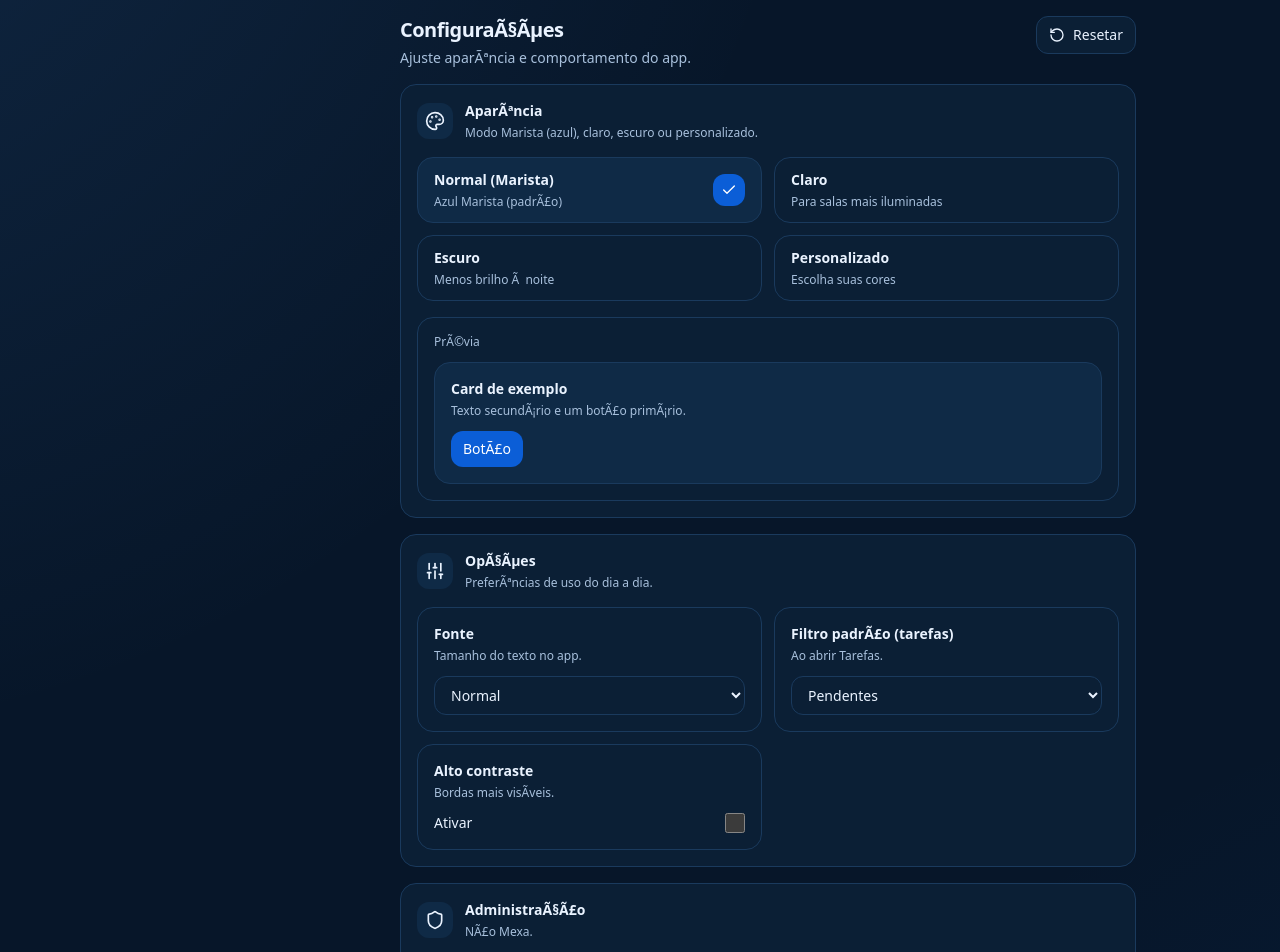
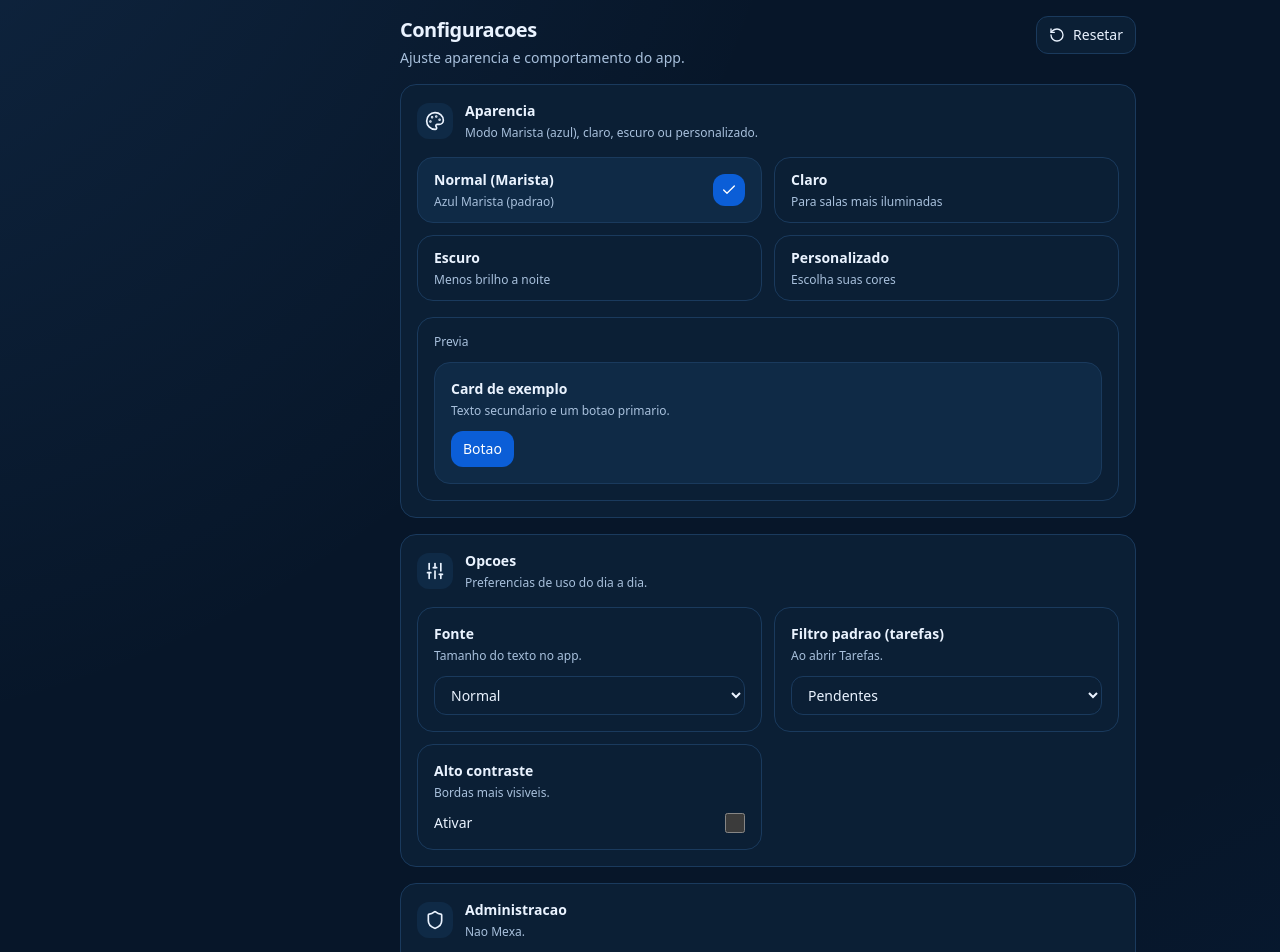
Before and after one commit to RCCxd/dash, a React (Vite) app: page /configuracoes in a window 1280 px wide. Shown: the top 952 px of the page. Built offline with nearby package versions, Linux system fonts and the light colour scheme; no server answers.

Commit message:
marina lindona

```diff
--- a/src/pages/RoutinePage.jsx
+++ b/src/pages/RoutinePage.jsx
@@ -98,7 +98,7 @@ function RoutineGrid({ events }) {
                   >
                     <div className="truncate font-medium">{e.title}</div>
                     <div className="truncate text-[11px] text-muted">
-                      {e.start}â€“{e.end}
+                      {e.start}-{e.end}
                     </div>
                   </div>
                 )
@@ -268,7 +268,7 @@ export default function RoutinePage() {
                   <div className="min-w-0">
                     <div className="truncate text-sm font-medium text-app">{e.title}</div>
                     <div className="truncate text-xs text-muted">
-                      {formatWeekdayShort(e.day)} {e.start}â€“{e.end}
+                      {formatWeekdayShort(e.day)} {e.start}-{e.end}
                     </div>
                   </div>
                   <div className="flex shrink-0 items-center gap-2">
@@ -326,11 +326,11 @@ export default function RoutinePage() {
 
             <form onSubmit={onSave} className="space-y-3 p-4">
               <label className="block">
-                <div className="text-xs font-medium text-muted">TÃ­tulo *</div>
+                <div className="text-xs font-medium text-muted">Titulo *</div>
                 <input
                   value={form.title}
                   onChange={(e) => set('title', e.target.value)}
-                  placeholder="Ex: Estudar MatemÃ¡tica"
+                  placeholder="Ex: Estudar Matematica"
                   className="mt-1 h-10 w-full rounded-xl border border-app bg-surface px-3 text-sm text-app placeholder:text-muted focus:outline-none"
                 />
               </label>
@@ -352,7 +352,7 @@ export default function RoutinePage() {
                 </label>
 
                 <label className="block">
-                  <div className="text-xs font-medium text-muted">InÃ­cio</div>
+                  <div className="text-xs font-medium text-muted">Inicio</div>
                   <input
                     type="time"
                     value={form.start}
--- a/src/pages/SettingsPage.jsx
+++ b/src/pages/SettingsPage.jsx
@@ -77,13 +77,13 @@ function HexPicker({ label, value, onChange }) {
         />
       </div>
       <div className="mt-2 flex items-center justify-between gap-3">
-        <div className="text-xs text-muted">{normalized ? normalized.toUpperCase() : 'InvÃ¡lido'}</div>
+        <div className="text-xs text-muted">{normalized ? normalized.toUpperCase() : 'Invalido'}</div>
         <div className="inline-flex items-center gap-2 text-xs text-muted">
           <span
             className="h-4 w-4 rounded border border-app"
             style={{ background: normalized || 'transparent' }}
           />
-          PrÃ©via
+          Previa
         </div>
       </div>
     </label>
@@ -107,9 +107,9 @@ export default function SettingsPage() {
       <div className="dash-enter flex items-start justify-between gap-3">
         <div>
           <h1 className="text-lg font-semibold tracking-tight text-app md:text-xl">
-            ConfiguraÃ§Ãµes
+            Configuracoes
           </h1>
-          <p className="mt-1 text-sm text-muted">Ajuste aparÃªncia e comportamento do app.</p>
+          <p className="mt-1 text-sm text-muted">Ajuste aparencia e comportamento do app.</p>
         </div>
         <button
           type="button"
@@ -125,14 +125,14 @@ export default function SettingsPage() {
         <Section
           delay={40}
           icon={Palette}
-          title="AparÃªncia"
+          title="Aparencia"
           description="Modo Marista (azul), claro, escuro ou personalizado."
         >
           <div className="grid grid-cols-1 gap-3 md:grid-cols-2">
             <ModeButton
               active={settings.themeMode === 'marista'}
               title="Normal (Marista)"
-              subtitle="Azul Marista (padrÃ£o)"
+              subtitle="Azul Marista (padrao)"
               onClick={() => updateSettings({ themeMode: 'marista' })}
             />
             <ModeButton
@@ -144,7 +144,7 @@ export default function SettingsPage() {
             <ModeButton
               active={settings.themeMode === 'dark'}
               title="Escuro"
-              subtitle="Menos brilho Ã  noite"
+              subtitle="Menos brilho a noite"
               onClick={() => updateSettings({ themeMode: 'dark' })}
             />
             <ModeButton
@@ -158,7 +158,7 @@ export default function SettingsPage() {
           {settings.themeMode === 'custom' ? (
             <div className="mt-4 space-y-4">
               <HexPicker
-                label="Cor primÃ¡ria (botÃµes/links)"
+                label="Cor primaria (botoes/links)"
                 value={settings.customPrimary}
                 onChange={(hex) => updateSettings({ customPrimary: hex })}
               />
@@ -171,21 +171,21 @@ export default function SettingsPage() {
           ) : null}
 
           <div className="dash-card mt-4 rounded-2xl border border-app bg-surface p-4">
-            <div className="text-xs font-medium text-muted">PrÃ©via</div>
+            <div className="text-xs font-medium text-muted">Previa</div>
             <div className="dash-card mt-3 rounded-2xl border border-app bg-surface2 p-4">
               <div className="text-sm font-semibold text-app">Card de exemplo</div>
-              <p className="mt-1 text-xs text-muted">Texto secundÃ¡rio e um botÃ£o primÃ¡rio.</p>
+              <p className="mt-1 text-xs text-muted">Texto secundario e um botao primario.</p>
               <button
                 type="button"
                 className="dash-tab mt-3 rounded-xl px-3 py-2 text-sm font-medium btn-primary"
               >
-                BotÃ£o
+                Botao
               </button>
             </div>
           </div>
         </Section>
 
-        <Section delay={90} icon={Sliders} title="OpÃ§Ãµes" description="PreferÃªncias de uso do dia a dia.">
+        <Section delay={90} icon={Sliders} title="Opcoes" description="Preferencias de uso do dia a dia.">
           <div className="grid grid-cols-1 gap-3 md:grid-cols-2">
             <label className="dash-card rounded-2xl border border-app bg-surface p-4">
               <div className="text-sm font-semibold text-app">Fonte</div>
@@ -202,7 +202,7 @@ export default function SettingsPage() {
             </label>
 
             <label className="dash-card rounded-2xl border border-app bg-surface p-4">
-              <div className="text-sm font-semibold text-app">Filtro padrÃ£o (tarefas)</div>
+              <div className="text-sm font-semibold text-app">Filtro padrao (tarefas)</div>
               <p className="mt-1 text-xs text-muted">Ao abrir Tarefas.</p>
               <select
                 value={settings.defaultTaskFilter}
@@ -211,13 +211,13 @@ export default function SettingsPage() {
               >
                 <option value="pending">Pendentes</option>
                 <option value="all">Tudo</option>
-                <option value="done">ConcluÃ­das</option>
+                <option value="done">Concluidas</option>
               </select>
             </label>
 
             <label className="dash-card rounded-2xl border border-app bg-surface p-4">
               <div className="text-sm font-semibold text-app">Alto contraste</div>
-              <p className="mt-1 text-xs text-muted">Bordas mais visÃ­veis.</p>
+              <p className="mt-1 text-xs text-muted">Bordas mais visiveis.</p>
               <div className="mt-3 flex items-center justify-between gap-3">
                 <span className="text-sm text-app">Ativar</span>
                 <input
@@ -234,8 +234,8 @@ export default function SettingsPage() {
         <Section
           delay={140}
           icon={Shield}
-          title="AdministraÃ§Ã£o"
-          description="NÃ£o Mexa."
+          title="Administracao"
+          description="Nao Mexa."
         >
           <div className="dash-card rounded-2xl border border-app bg-surface p-4">
             <div className="text-sm font-semibold text-app">Senha do admin</div>
@@ -265,14 +265,14 @@ export default function SettingsPage() {
               ) : null}
             </div>
             <div className="mt-2 text-xs text-muted">
-              Base global: {storageConfigured ? storeKind : 'nÃ£o configurado'}.
+              Base global: {storageConfigured ? storeKind : 'nao configurado'}.
             </div>
           </div>
 
           <div className="dash-card mt-4 rounded-2xl border border-app bg-surface p-4">
             <div className="text-sm font-semibold text-app">Painel do admin</div>
             <p className="mt-1 text-xs text-muted">
-              No painel vocÃª adiciona/edita/importa tarefas globais e exporta o JSON.
+              No painel voce adiciona/edita/importa tarefas globais e exporta o JSON.
             </p>
             <div className="mt-3 flex items-center justify-end">
               <Link
```
